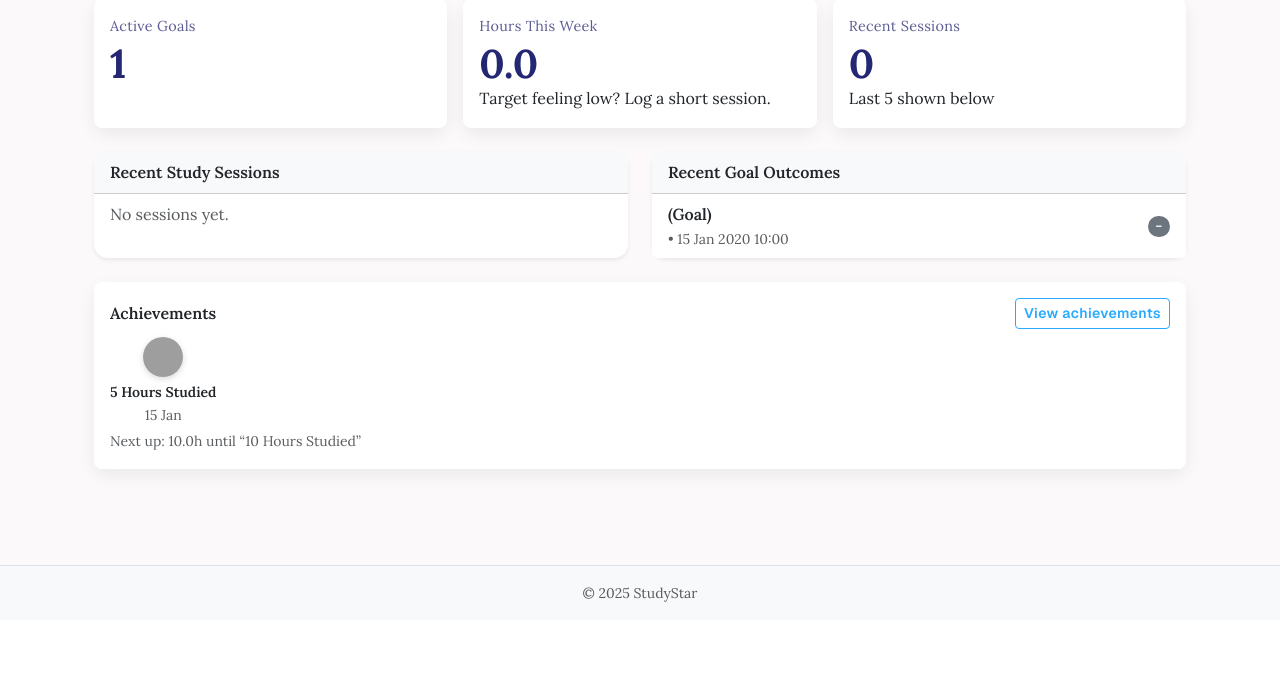
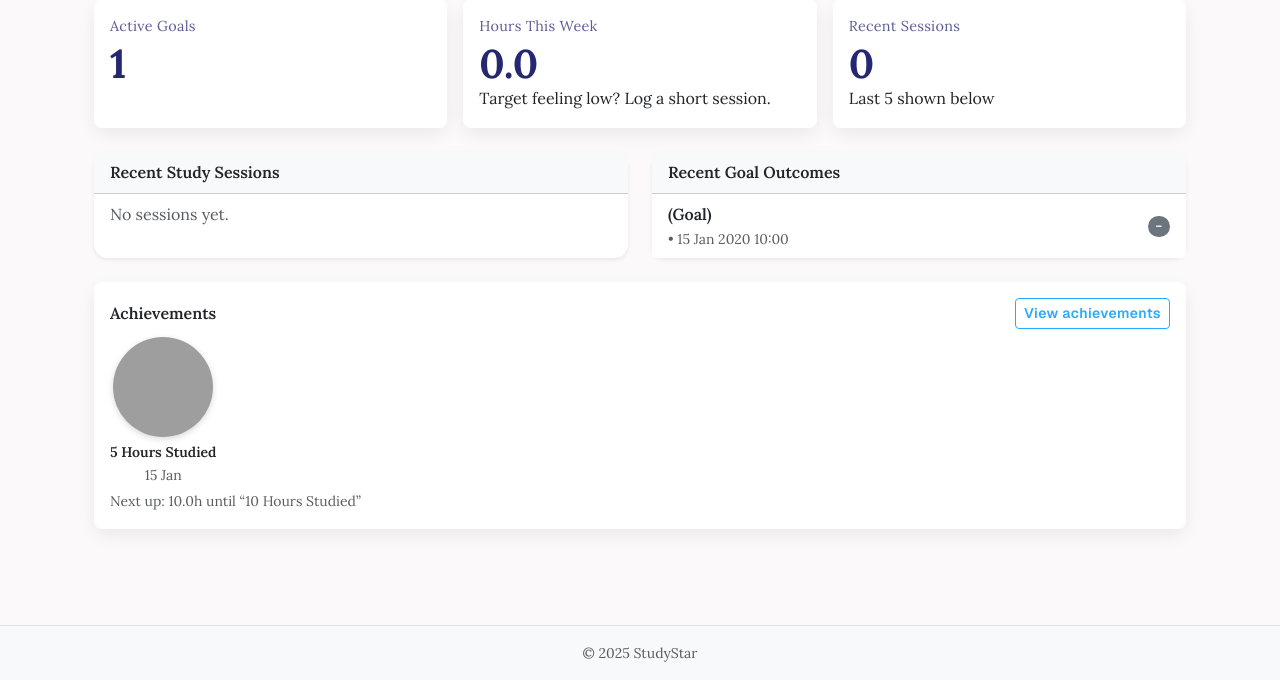
Before and after one commit to TereBts/py_study_tracker, a Django app: page /dashboard/ in a window 1280 px wide. Shown: the part 343-1023 px from the top of the page. Before the commit the page ends 945 px from the top, so only its background shows below. Run offline with Django 4.2, Linux system fonts and the light colour scheme; a user stored in the database is signed in; data comes from the database, SQL or seed files in the repository; tables that the repository leaves empty hold one stand-in row (values such as "Sample post"); data that the repository does not hold is empty; grey boxes are pictures that could not be loaded.

Commit message:
style achievement icons on dashboard

```diff
--- a/static/css/main.css
+++ b/static/css/main.css
@@ -334,6 +334,6 @@ h1, h2, h3, h4 {
 
 /* Slightly smaller badges on dashboard */
 .dashboard-achievement-item .badge-icon {
-  width: 40px;
-  height: 40px;
+  width: 100px;
+  height: 100px;
 }
```
Also changed, not shown: static/images/achievements/badges/goals_5.png, static/images/achievements/badges/hours_10.png, 1 other file.
